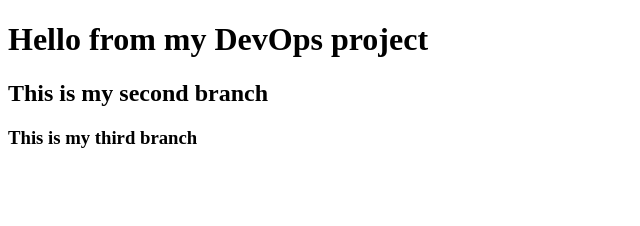
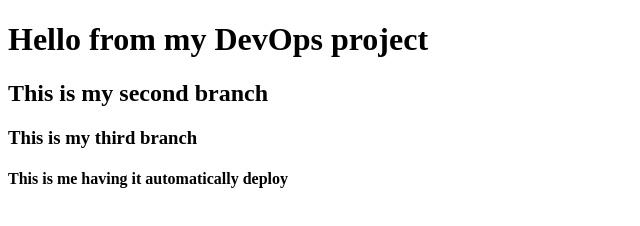
Before and after one commit to Luis-Alonso1992/mysite, a plain HTML site: page index.html in a window 1280 px wide. Shown: the whole page, without its empty margins (0-640 px from the left). Drawn offline with Linux system fonts and the light colour scheme.

Commit message:
Updated webpage

```diff
--- a/index.html
+++ b/index.html
@@ -5,4 +5,5 @@
 <body><h1>Hello from my DevOps project</h1></body>
 <body><h2>This is my second branch</h2></body>
 <body><h3>This is my third branch</h3></body>
+<body><h4>This is me having it automatically deploy</h4></body>
 </html>
```
